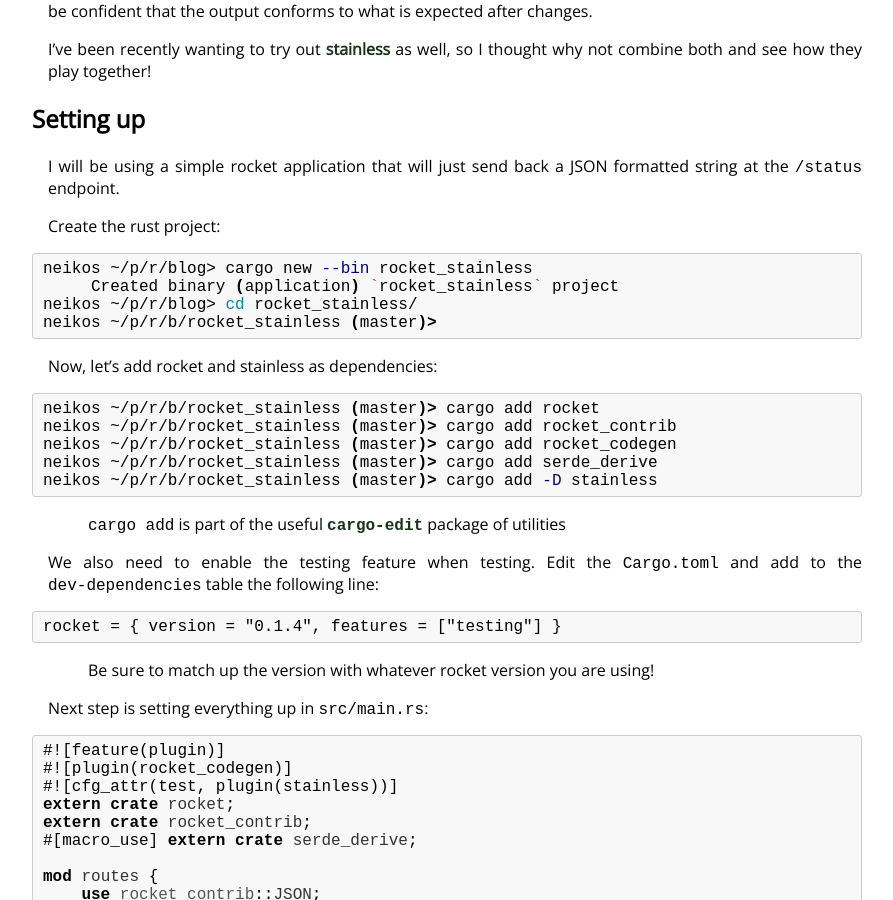
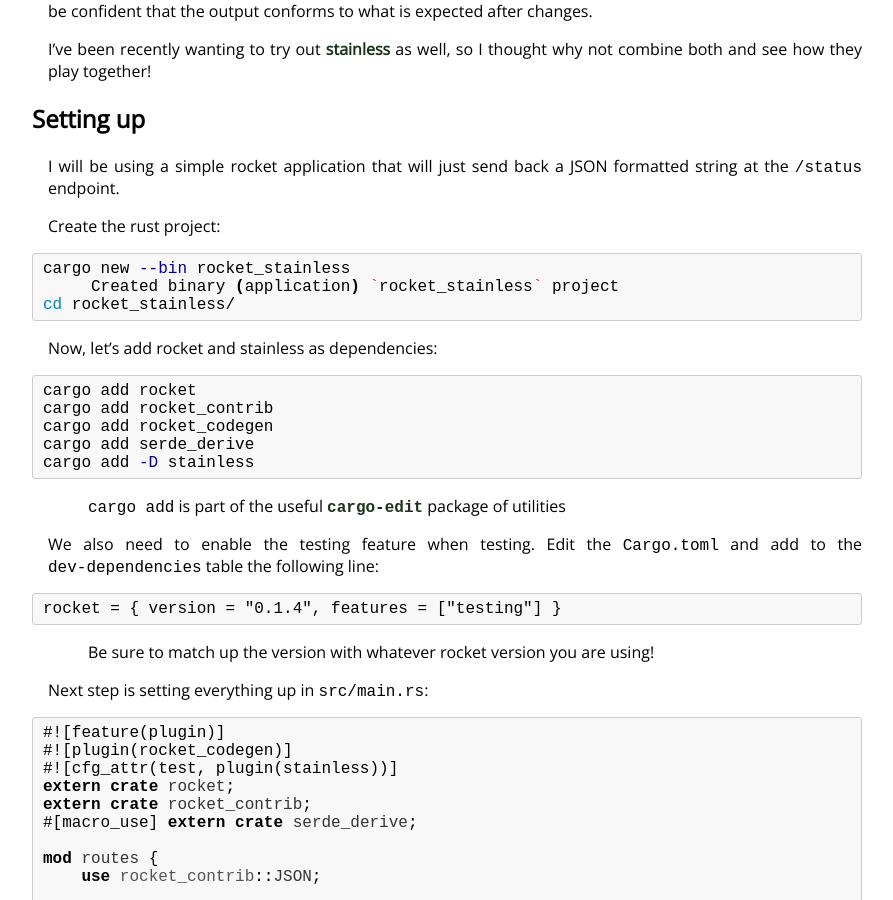
Before and after one commit to TheNeikos/TheNeikos.github.io, a Jekyll site: the page built from _posts/2017-01-08-Using_Stainless_with_Rocket.md, in a window 1280 px wide and 900 px high, scrolled down 417 px. Shown: the whole window, without its empty margins (193-1086 px from the left). Built offline with Jekyll 4.4.1, drawn with Linux system fonts in a browser that asks for light colours.

Commit message:
Remove prompt from sh

````diff
--- a/_posts/2017-01-08-Using_Stainless_with_Rocket.md
+++ b/_posts/2017-01-08-Using_Stainless_with_Rocket.md
@@ -32,20 +32,19 @@
 Create the rust project:
 
 ```sh
-neikos ~/p/r/blog> cargo new --bin rocket_stainless
+cargo new --bin rocket_stainless
      Created binary (application) `rocket_stainless` project
-neikos ~/p/r/blog> cd rocket_stainless/
-neikos ~/p/r/b/rocket_stainless (master)>
+cd rocket_stainless/
 ```
 
 Now, let's add rocket and stainless as dependencies:
 
 ```sh
-neikos ~/p/r/b/rocket_stainless (master)> cargo add rocket
-neikos ~/p/r/b/rocket_stainless (master)> cargo add rocket_contrib
-neikos ~/p/r/b/rocket_stainless (master)> cargo add rocket_codegen
-neikos ~/p/r/b/rocket_stainless (master)> cargo add serde_derive
-neikos ~/p/r/b/rocket_stainless (master)> cargo add -D stainless
+cargo add rocket
+cargo add rocket_contrib
+cargo add rocket_codegen
+cargo add serde_derive
+cargo add -D stainless
 ```
 > `cargo add` is part of the useful [`cargo-edit`][ce] package of utilities
 
````
